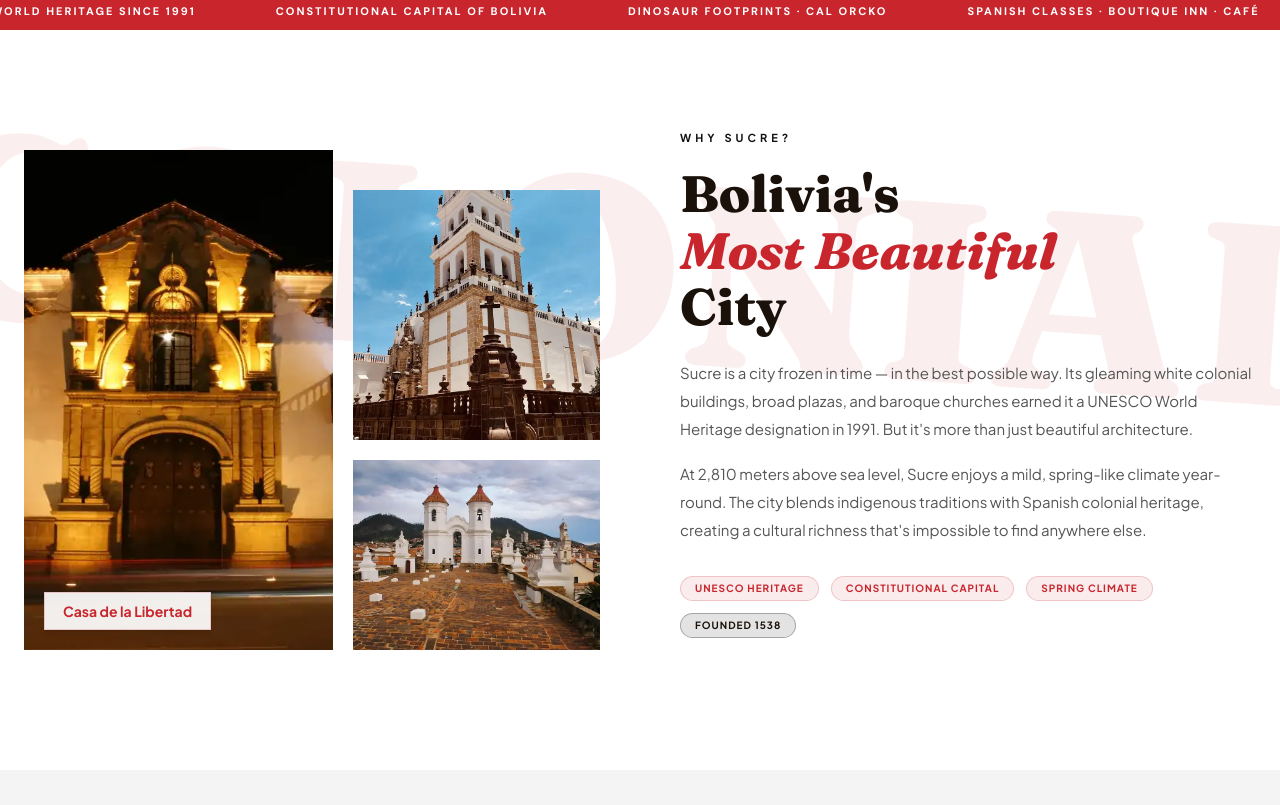
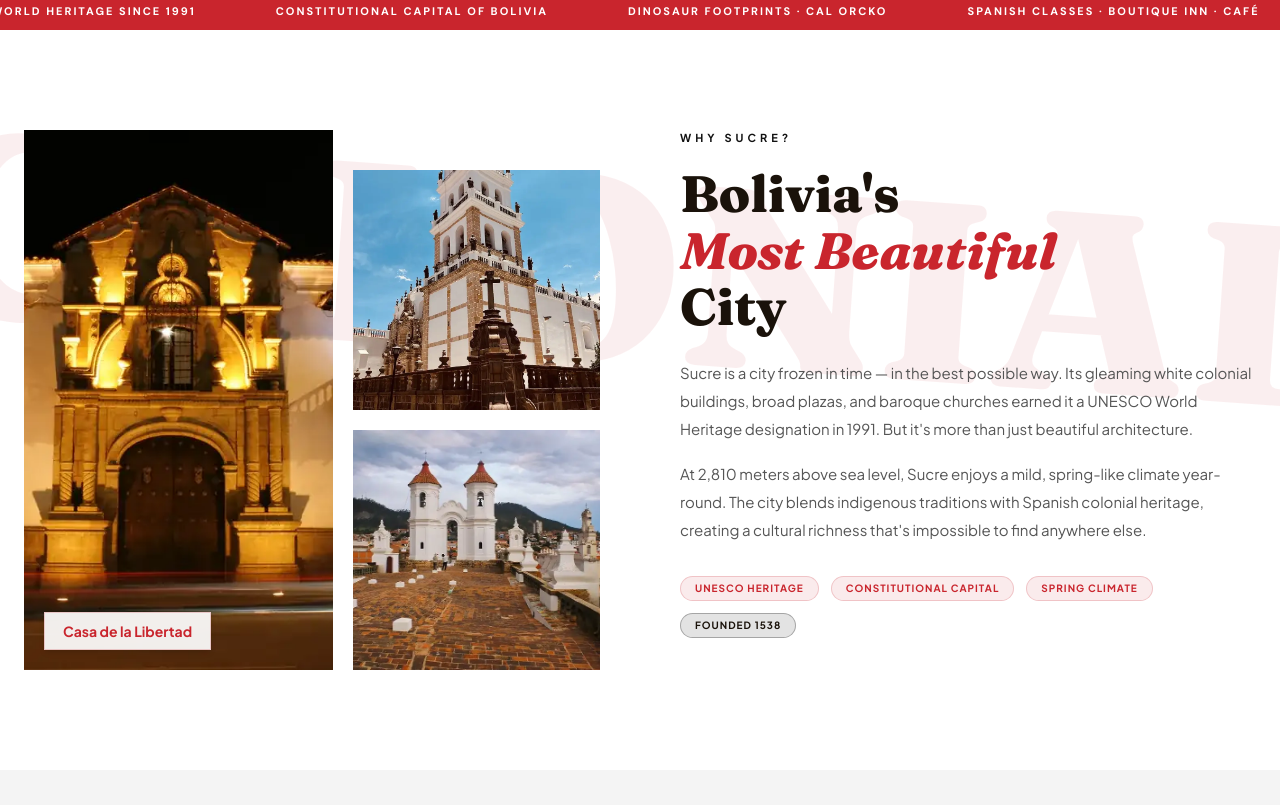
Before and after one commit to Megustasucre/me-gusta-sucre, a plain HTML site: page index.html in a window 1280 px wide. Shown: the part 815-1620 px from the top of the page. Drawn offline with nearby package versions, Linux system fonts and the light colour scheme.

Commit message:
Fix Why Sucre gallery — equal height right column cards

```diff
--- a/index.html
+++ b/index.html
@@ -206,8 +206,8 @@
               <span class="float-tag text-sm shadow-md">Casa de la Libertad</span>
             </div>
           </div>
-          <div style="display:flex;flex-direction:column;gap:20px;padding-top:40px">
-            <div class="photo-block group" style="height:250px">
+          <div style="display:flex;flex-direction:column;gap:20px;padding-top:40px;height:540px">
+            <div class="photo-block group" style="flex:1">
               <img src="imagenes/wikipedia/catedral.webp" alt="Metropolitan Cathedral Sucre" class="expandable" loading="lazy" />
             </div>
             <div class="photo-block group" style="flex:1">
```
